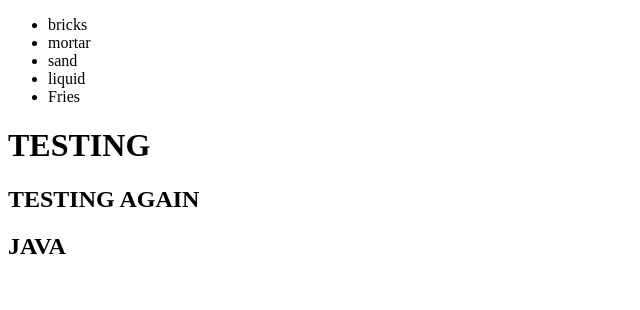
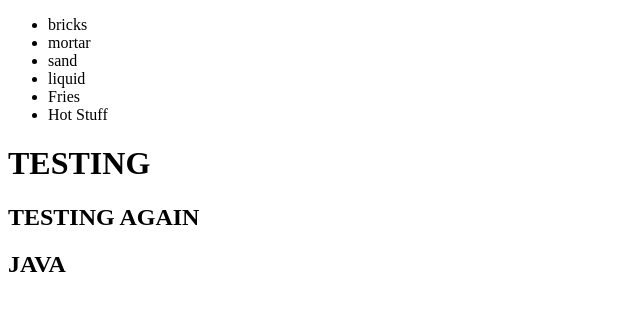
Before and after one commit to rcantu1234/New-Git-Test, a plain HTML site: page index.html in a window 1280 px wide. Shown: the whole page, without its empty margins (0-640 px from the left). Drawn offline with Linux system fonts and the light colour scheme.

Commit message:
Added li

```diff
--- a/index.html
+++ b/index.html
@@ -12,6 +12,7 @@
         <li>sand</li>
         <li>liquid</li>
         <li>Fries</li>
+        <li>Hot Stuff</li>
       </ul>
       <h1>TESTING</h1>
       <h2>TESTING AGAIN</h2>
```
